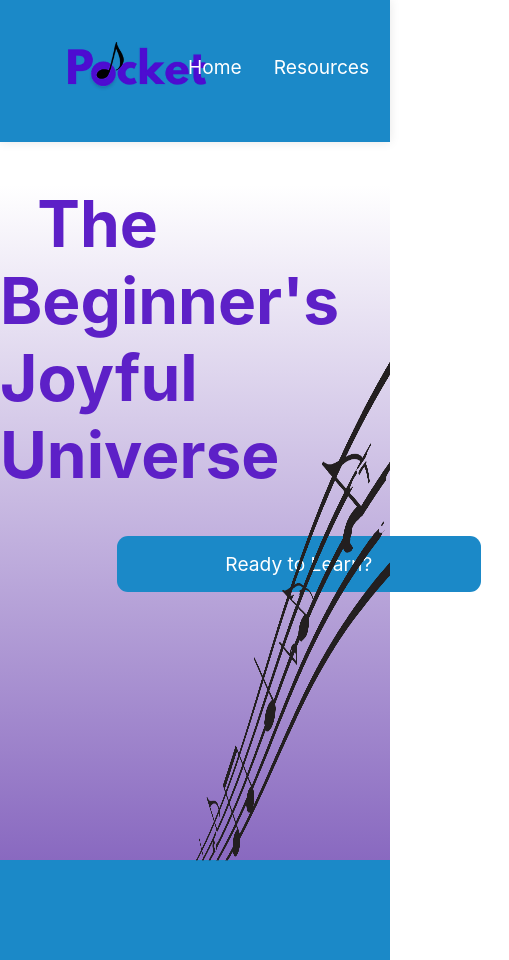
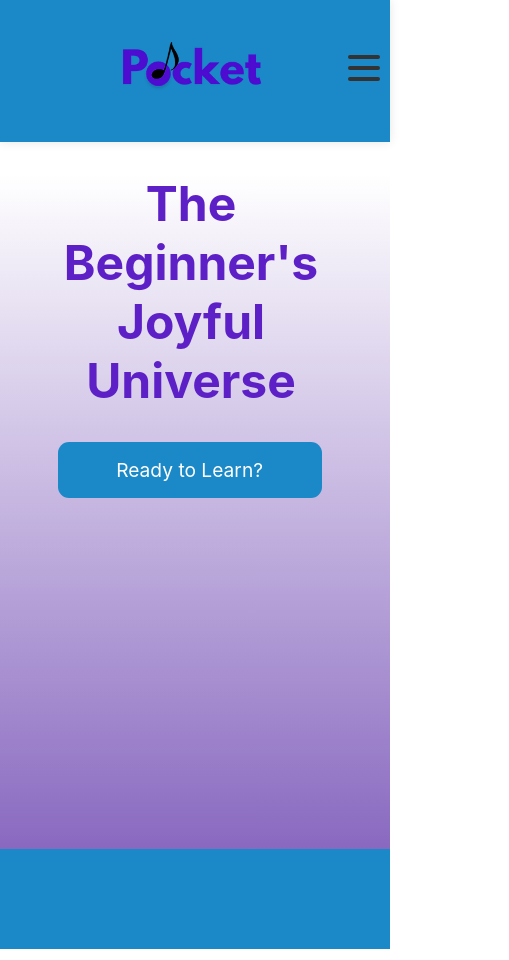
Before and after one commit to tgoodall3/pocket-methods, a React (Create React App) app: page / in a window 390 px wide. Shown: the whole page, 509 px wide, since content can reach past the window. Built offline with nearby package versions, Linux system fonts and the light colour scheme.

Commit message:
Addinf backend to instrument and mode select

```diff
--- a/src/App.js
+++ b/src/App.js
@@ -1,15 +1,21 @@
 import React from 'react';
+import { useState } from 'react';
 import { BrowserRouter as Router, Routes, Route } from 'react-router-dom';
 import Home from './Components/Pages/Home';
 import InstrumentSelection from './Components/Pages/InstrumentSelection';
 import Mode from './Components/Pages/ModeSelect';
 import Navbar from './Components/Navbar';
 import Footer from './Components/Footer';
+import InstrumentContext from './Components/InstrumentContext';
+// import ModeSelect from './ModeSelect';
 
 
 function App() {
+  const [instrument, setInstrument] = useState(null);
+
   return (
     <div className="App">
+          <InstrumentContext.Provider value={{ instrument, setInstrument }}>
       <Navbar />
       <Router>
         <Routes>
@@ -19,6 +25,7 @@ function App() {
         </Routes>
       </Router>
       <Footer />
+    </InstrumentContext.Provider>
     </div>
   );
 }
--- /dev/null
+++ b/src/Components/InstrumentContext.js
@@ -0,0 +1,6 @@
+// InstrumentContext.js
+import React from 'react';
+
+const InstrumentContext = React.createContext();
+
+export default InstrumentContext;
--- a/src/Components/Navbar.js
+++ b/src/Components/Navbar.js
@@ -2,24 +2,31 @@ import React from 'react';
 import '../Styles/navbar.css'
 import logo from '../Assets/images/logo.webp';
 
+function Navbar() {
+  const [isOpen, setIsOpen] = React.useState(false);
 
-function Navbar() {
+  const toggleMenu = () => {
+    setIsOpen(!isOpen);
+  };
+
   return (
     <nav>
       <div className='logo'>
         <img src={logo} alt='logo' />
       </div>
-      <div className='links'>
+      <button className='hamburger' onClick={toggleMenu}>
+        <div></div>
+        <div></div>
+        <div></div>
+      </button>
+    <div className={`links ${isOpen ? 'open' : 'closed'}`}>
         <ul>
           <li><a href="/">Home</a></li>
           <li><a href="/about">Resources</a></li>
           <li><a href="/instrument">Learn</a></li>
+        </ul>
+      </div>
       <div className='account'></div>
-
-                </ul>
-
-
-       </div>
     </nav>
   );
 }
--- a/src/Components/Pages/InstrumentSelection.js
+++ b/src/Components/Pages/InstrumentSelection.js
@@ -52,12 +52,14 @@
 // export default InstrumentSelection;
 
 
-import React, { useEffect, useState } from 'react';
+import React, { useEffect, useState, useContext } from 'react';
 import '../../Styles/instrumentSelection.css';
 import girl1 from '../../Assets/images/girl-1-2.png';
 import { Link } from 'react-router-dom';
+import InstrumentContext from '../InstrumentContext';
 
     function InstrumentSelection() {
+        const { setInstrument } = useContext(InstrumentContext);
         const [isOpen, setIsOpen] = useState(false);
         const [selectedInstrument, setSelectedInstrument] = useState('');
         const [instruments, setInstruments] = useState([]);
@@ -67,7 +69,6 @@ function InstrumentSelection() {
             .then(response => response.json())
             .then(data => setInstruments(data))
             .catch(error => console.error('Error:', error));
-            console.log(instruments);
         }, []);
 
         const toggleDropdown = () => {
@@ -76,8 +77,10 @@ function InstrumentSelection() {
 
         const selectInstrument = (instrument) => {
           setSelectedInstrument(instrument);
+          setInstrument(instrument);
           setIsOpen(false);
         };
+
 
     return (
         <div className='instrument-selection'>
@@ -99,13 +102,10 @@ function InstrumentSelection() {
             )}
 
 <div className='girl'>
-                <img src={girl1} alt='girl1' />
+        <img src={girl1} alt='girl' />
       </div>
 
-            {selectedInstrument && (
-                <Link to={'/mode'}  className='continue-button'>Continue</Link>
-            )}
-
+      <Link to="/mode" className='continue-button'>Continue</Link>
     </div>
     );
 }
--- a/src/Components/Pages/ModeSelect.js
+++ b/src/Components/Pages/ModeSelect.js
@@ -1,11 +1,15 @@
-import React, { useState, useEffect } from 'react';
+import React, { useState, useEffect , useContext } from 'react';
 import '../../Styles/modeSelect.css';
 import '../../Styles/instrumentSelection.css';
 import { Link } from 'react-router-dom';
-import Quest from '../../Assets/images/Quest.png';
-import Skill from '../../Assets/images/Skill.png';
+import { useLocation } from 'react-router-dom';
+import InstrumentContext from '../InstrumentContext';
+
 
 function ModeSelect() {
+    const { instrument } = useContext(InstrumentContext);
+
+
     const [isOpen, setIsOpen] = useState(false);
     const [selectedDifficulty, setSelectedDifficulty] = useState('');
     const [selectedMode, setSelectedMode] = useState(''); // Added selectedMode state
@@ -25,6 +29,11 @@ function ModeSelect() {
         setSelectedMode(mode);
     };
 
+    const handleStart = () => {
+        const level = `/levels/${instrument}`;
+        window.location.href = level;
+      };
+
     useEffect(() => {
         fetch('http://localhost:5000/api/difficulties')
             .then(response => response.json())
@@ -38,6 +47,8 @@ function ModeSelect() {
             console.log(modes);
 
     }, []);
+
+    console.log(instrument)
 
     return (
         <div className='modeSelect'>
--- a/src/Styles/hero.css
+++ b/src/Styles/hero.css
@@ -56,3 +56,22 @@
 .right img{
     overflow: hidden;
 }
+
+@media screen and (max-width: 768px){
+    .hero h1{
+        font-size: 3rem;
+        width: 80%;
+        margin-left: 35px;
+    }
+    .hero h2{
+        font-size: 1.5rem;
+    }
+    .hero a{
+        width: 200px;
+        margin: 0 3.6rem;
+    }
+    .right{
+        display: none;
+    }
+
+}
--- a/src/Styles/instrumentSelection.css
+++ b/src/Styles/instrumentSelection.css
@@ -7,6 +7,8 @@
     height: 80vh;
     background: linear-gradient(rgba(241, 185, 9,0.5), rgba(238, 138, 24,1)) center/cover no-repeat;
 }
+
+
 
 .instrument-selection h1{
     font-size: 4rem;
@@ -28,9 +30,7 @@
     margin-top: 10px;
 }
 
- button:hover{
-    background-color: #5D20C7;
-}
+
 
  button .arrow{
     font-size: 1.7rem;
@@ -39,7 +39,7 @@
 
  button span{
     text-align: center;
-    font-size: 2rem;
+    font-size: 1.8rem;
 }
 
  .dropdown{
@@ -126,3 +126,37 @@
     transition: 0.3s;
     color: #5D20C7;
 }
+
+
+@media screen and (max-width: 768px){
+    .instrument-selection{
+        height: 100vh;
+        overflow: hidden;
+
+    }
+
+    .instrument-selection h1{
+        font-size: 3rem;
+        margin-left: 70px;
+        margin-top: 8rem;
+    }
+
+    button{
+        width: 50%;
+    }
+
+    .continue-button{
+        width: 42%;
+    }
+
+    .dropdown{
+        width: 47%;
+    }
+
+    .instrument-selection .girl{
+        display: none;
+    }
+
+
+
+}
--- a/src/Styles/modeSelect.css
+++ b/src/Styles/modeSelect.css
@@ -9,9 +9,9 @@
 }
 
 .mode img{
-    padding: 2rem;
+    padding: 1rem;
     width: 100%;
-    max-width: 400px;
+    max-width: 300px;
     height: auto;
     mix-blend-mode:multiply;
 }
@@ -33,7 +33,6 @@
         background-color: #f0f0f0;
         border: 2px solid #1b89c8;
         color: #1b89c8;
-
     }
 
     .selected:focus {
--- a/src/Styles/navbar.css
+++ b/src/Styles/navbar.css
@@ -10,8 +10,20 @@ nav{
     z-index: 100;
     color: white;
     background-color: #1B89C8;
+    overflow: hidden;
 
 }
+
+nav .account{
+  display: flex;
+  justify-content: space-between;
+  align-items: center;
+  height: 40px;
+  width: 40px;
+  border-radius: 50%;
+  background-color: white;
+}
+
 
 nav a{
     color: white;
@@ -34,17 +46,6 @@ nav ul{
     list-style: none;
 }
 
-nav .account{
-    display: flex;
-    align-items: center;
-    justify-content: center;
-    height: 40px;
-    width: 40px;
-    background-color: white;
-    border-radius: 50%;
-    margin-top: -8px;
-}
-
 nav .logo{
     display: flex;
     height: 100px;
@@ -52,3 +53,142 @@ nav .logo{
     margin-top: 10px;
 
 }
+
+.hamburger {
+    position: absolute;
+    right: 10px;
+    top: 42px;
+    background-color: transparent;
+    display: flex;
+    flex-direction: column;
+    justify-content: space-around;
+    width: 2rem;
+    height: 2rem;
+    background: transparent;
+    border: none;
+    cursor: pointer;
+    padding: 0;
+    z-index: 10;
+  }
+
+  .hamburger div {
+    width: 2rem;
+    height: 0.25rem;
+    background: #333;
+    border-radius: 10px;
+    transition: all 0.3s linear;
+    position: relative;
+    transform-origin: 1px;
+  }
+
+  .links {
+    transition: transform 0.3s ease-in-out;
+    transform: translateX(100%);
+    display: inline-block;
+  }
+
+  .links.open ul {
+    display: list-item;
+    align-items: center;
+    text-align: center;
+}
+
+    .links.open li {
+        margin-right: 20px;
+    }
+
+.links.open {
+    transform: translateX(100%);
+    display: flex;
+    flex-direction: column;
+}
+
+.links.open.slide-in {
+    transform: translateX(0);
+    transition: 1s ease-in-out;
+}
+
+.links.left{
+  display: none;
+}
+
+  @media screen and (min-width: 601px){
+        .hamburger{
+            display: none;
+        }
+
+        .links{
+            display: flex;
+
+        }
+
+        .nav .account{
+            display: none;
+
+        }
+  }
+
+  @media screen and (max-width: 600px){
+
+    nav .account{
+        display: none;
+    }
+
+
+
+    nav .logo{
+        margin-left: 55px;
+    }
+    .hamburger {
+      display: flex;
+    }
+    .links {
+      display: flex;
+      flex-direction: column;
+      justify-content: space-around;
+      align-items: center;
+      position: absolute;
+      top: 100px;
+      right: 0;
+      height: 100vh;
+      width: 100%;
+      background-color: #1B89C8;
+      transition: transform 0.3s ease-in-out;
+      transform: translateX(100%);
+    }
+
+    .links.closed{
+      display: none;
+    }
+
+    .links.open {
+      transform: translateX(0);
+      display: flex;
+      flex-direction: column;
+
+    }
+
+    .logo{
+      display: flex;
+    }
+
+    .links li a {
+      font-size: 2rem;
+    }
+    .links li a:hover {
+      color: #5D20C7;
+    }
+    .links li a {
+      color: white;
+    }
+    .links li {
+      padding: 1rem 0;
+    }
+    .links li a {
+      color: white;
+    }
+    .links li {
+      opacity: 1;
+    }
+
+  }
```
Lines whose indentation alone changed are shown as unchanged.
